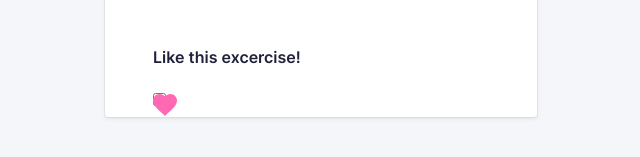
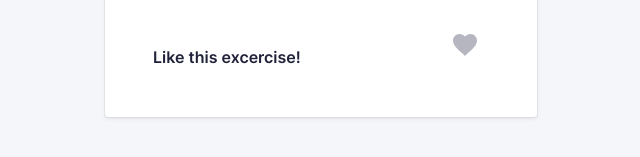
Before and after one commit to nmct-create3/micro-interactions-vinnikalessia, a plain HTML site: page interactions.html in a window 1280 px wide. Shown: the part 547-704 px from the top of the page, 319-959 px from the left. Drawn offline with Linux system fonts and the light colour scheme.

Commit message:
like button bijna af

```diff
--- a/css/screen.css
+++ b/css/screen.css
@@ -1008,27 +1008,27 @@ more padding on the right to avoid overlap
     width: var(--global-whitespace);
     height: var(--global-whitespace);
     position: absolute;
-    /*top: calc(var(--global-whitespace) / 2);
-    right: calc(var(--global-whitespace) / 2);*/
+    top: calc(var(--global-whitespace) / 2);
+    right: calc(var(--global-whitespace) / 2);
     fill: var(--global-color-neutral-x-light);
 }
 
 .c-like__checkbox{
     position: absolute;
     display: block;
-    /* appearance: none; */
+    appearance: none;
 }
 
 .c-like__icon{
     position: absolute;
     width: var(--global-whitespace);
     height: var(--global-whitespace);
+    fill: var(--global-color-neutral-x-light);
+}
+
+.c-like__checkbox:checked+.c-like__label .c-like__icon{
+    /* display: none; */
     fill: hotpink;
-}
-
-.c-like__checkbox:checked+.c-like__label .c-like__icon{
-    display: none;
-    fill: #2E77E6;
 }
 
 /*
--- a/interactions.html
+++ b/interactions.html
@@ -86,7 +86,7 @@
                         <p>
                             <span class="c-check_like-containe">
                                 <span class="c-check_like">
-                                    <input class="c-like__checkbox" type="checkbox" />
+                                    <input class="c-like__checkbox" type="checkbox" id="checkbox" />
                                     <label class="c-like__label" for="checkbox">
                                         <svg class="c-like__icon"
                                              xmlns="http://www.w3.org/2000/svg"
```
